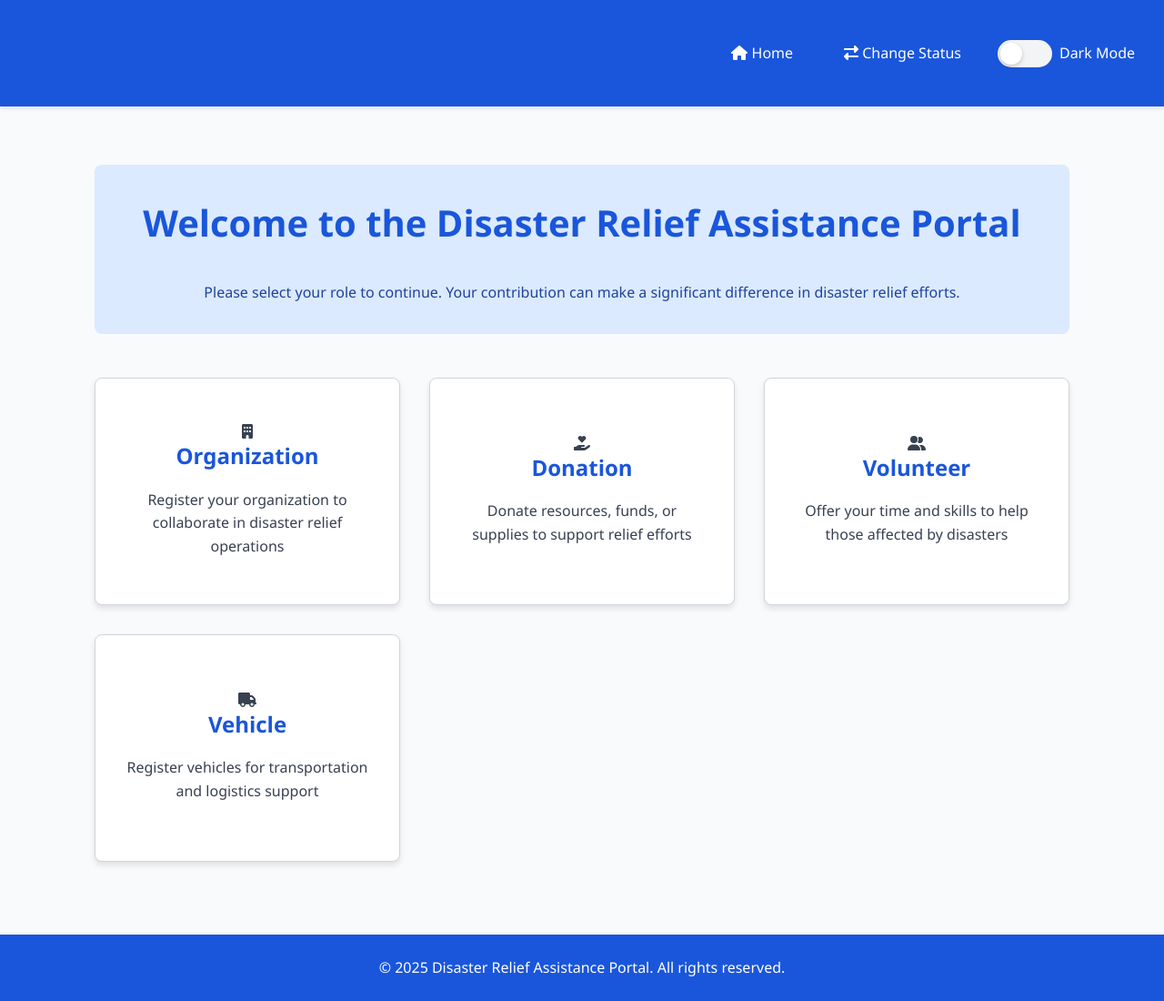
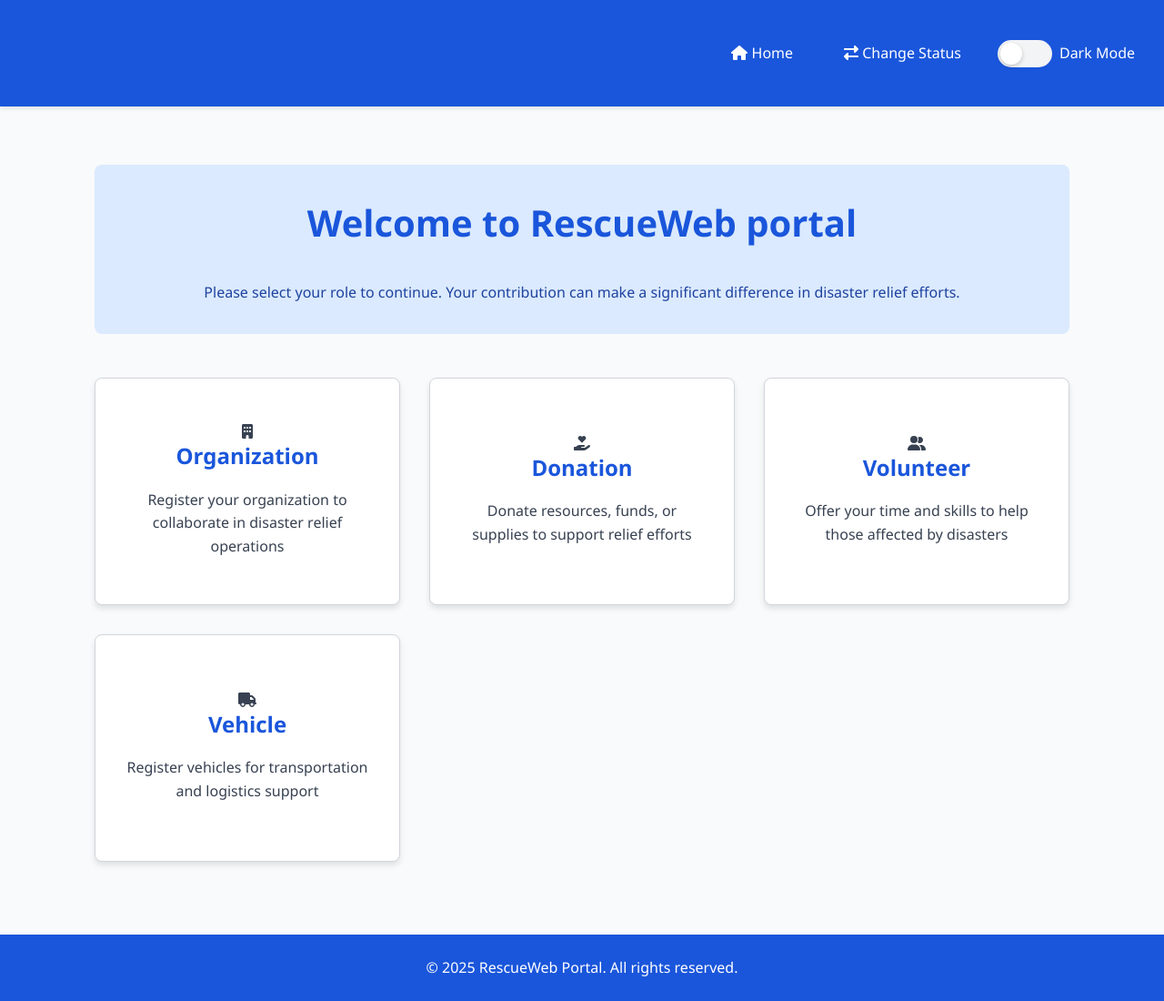
Before and after one commit to swagg-shetty/RescueWeb, a website: page volunteer.html in a window 1280 px wide. Shown: the whole page at 91% size. Drawn offline with Linux system fonts and the light colour scheme.

Commit message:
Update volunteer.html

```diff
--- a/volunteer.html
+++ b/volunteer.html
@@ -363,7 +363,7 @@
         <!-- Role Selection Page -->
         <div id="roleSelectorPage" class="container">
             <div class="welcome-section">
-                <h1>Welcome to the Disaster Relief Assistance Portal</h1>
+                <h1>Welcome to RescueWeb portal</h1>
                 <p>Please select your role to continue. Your contribution can make a significant difference in disaster relief efforts.</p>
             </div>
 
@@ -816,7 +816,7 @@
     </main>
 
     <footer>
-        <p>&copy; 2025 Disaster Relief Assistance Portal. All rights reserved.</p>
+        <p>&copy; 2025 RescueWeb Portal. All rights reserved.</p>
     </footer>
 
 <script>
```
